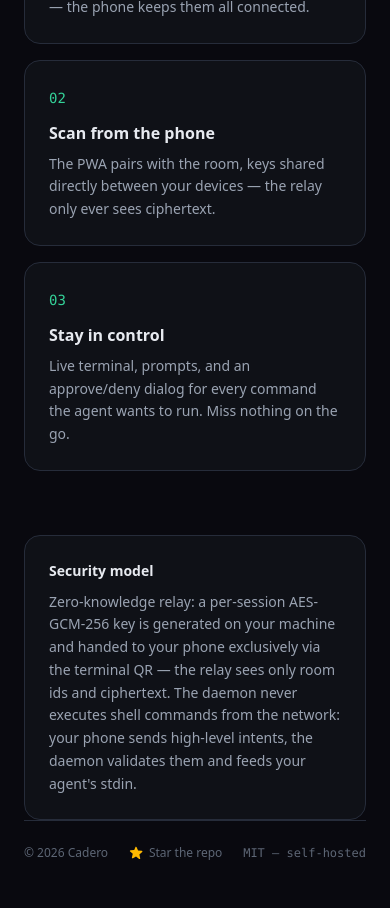
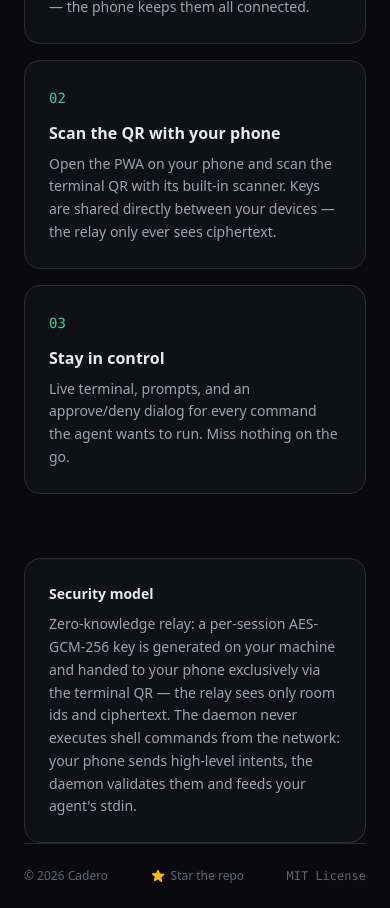
Before and after one commit to jaypee15/cadero, a Next.js app in the folder packages/mobile/: page / in a window 390 px wide. Shown: the part 900-1808 px from the top of the page. Before the commit the page ends 1785 px from the top, so only its background shows below. Built offline with nearby package versions, Linux system fonts and the light colour scheme.

Commit message:
ux: footer says MIT License; step 2 makes the phone-side QR scan explicit

```diff
--- a/packages/mobile/src/app/page.tsx
+++ b/packages/mobile/src/app/page.tsx
@@ -81,8 +81,8 @@ export default function Home() {
           />
           <Step
             n="02"
-            title="Scan from the phone"
-            body="The PWA pairs with the room, keys shared directly between your devices — the relay only ever sees ciphertext."
+            title="Scan the QR with your phone"
+            body="Open the PWA on your phone and scan the terminal QR with its built-in scanner. Keys are shared directly between your devices — the relay only ever sees ciphertext."
           />
           <Step
             n="03"
@@ -114,7 +114,7 @@ export default function Home() {
             </svg>
             Star the repo
           </a>
-          <span className="font-mono">MIT — self-hosted</span>
+          <span className="font-mono">MIT License</span>
         </footer>
       </main>
     </>
```
